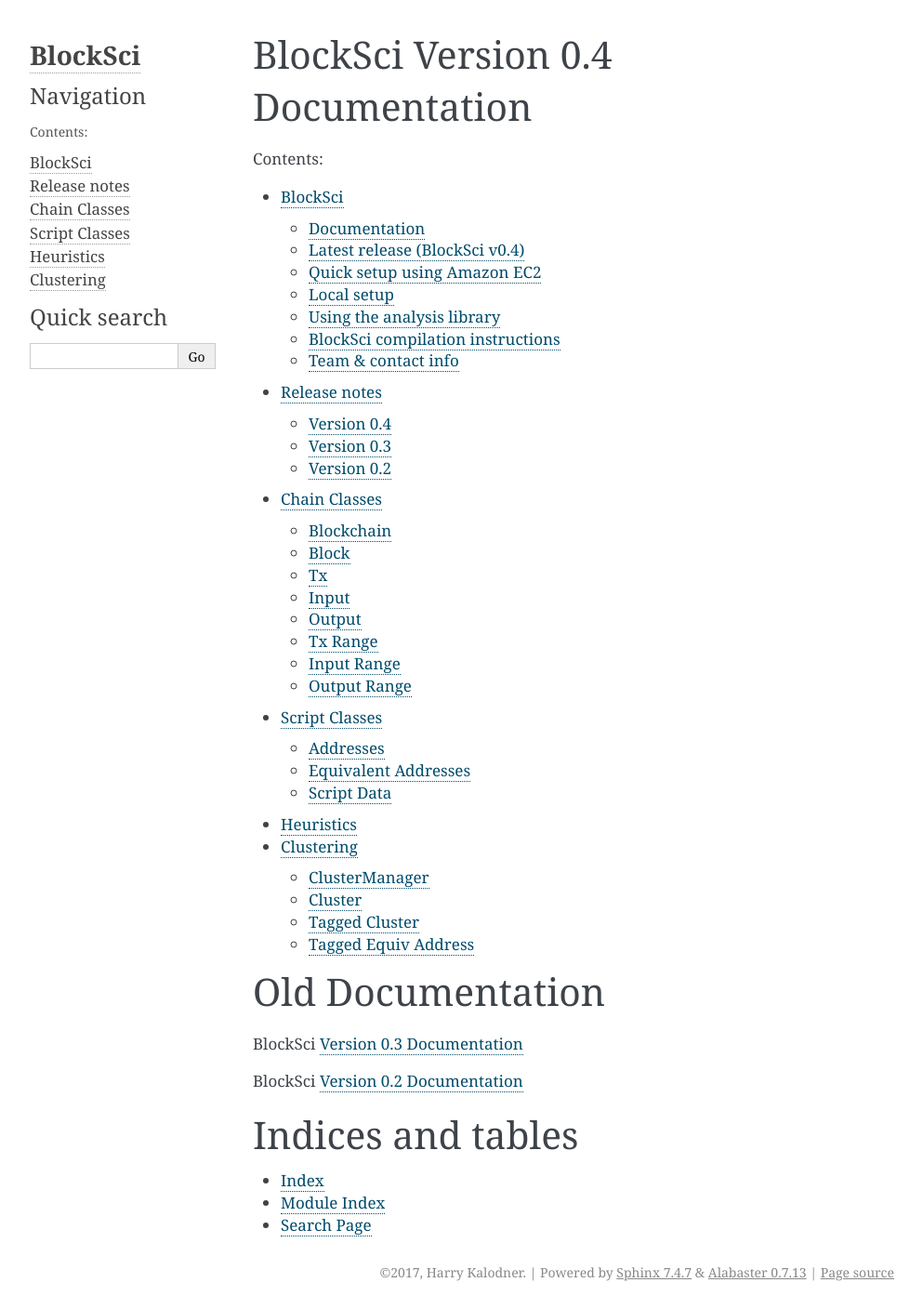
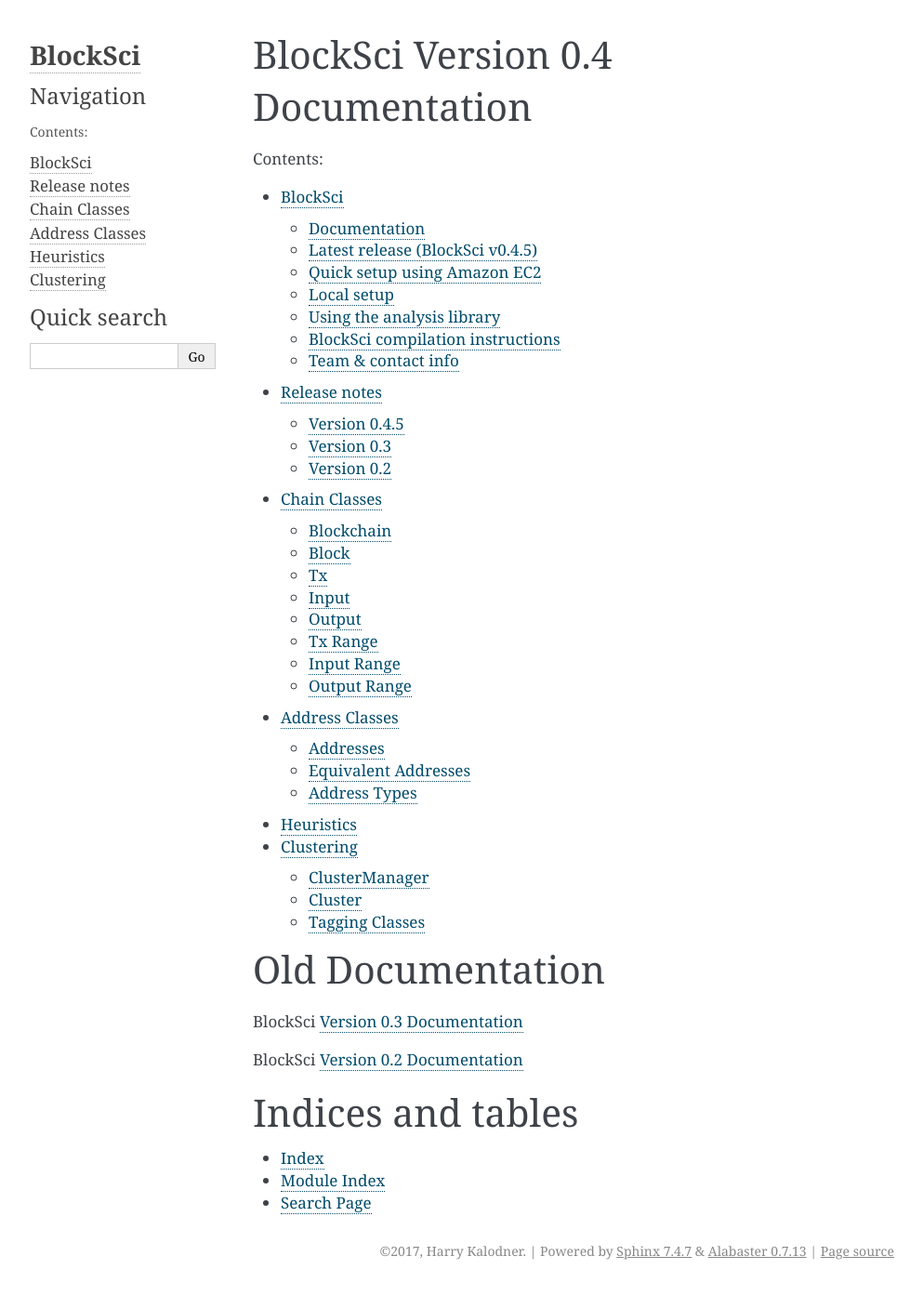
Before and after one commit to citp/BlockSci, a Sphinx documentation site: the page built from docs/index.rst, in a window 1280 px wide. Shown: the whole page at 93% size, without its empty margins (148-1141 px from the left). Built offline with Sphinx 7.4.7, drawn with Linux system fonts in a browser that asks for light colours; after the commit the page ends 1385 px from its top, so only the background shows below that.

Commit message:
Updated documentation, changelog, and readme

```diff
--- a/README.rst
+++ b/README.rst
@@ -17,12 +17,12 @@
 
 For installation instructions, see below. More detailed documentation is coming soon. Meanwhile, feel free to contact us at blocksci@lists.cs.princeton.edu.
 
-Latest release (BlockSci v0.4)
+Latest release (BlockSci v0.4.5)
 ================================
 
-Version 0.4 introduces full bech32 address support, adds segwit size support, and fixes a bug which had been preventing use of continuous incremental blockchain updates. The "Local setup" section contains best practices for setting up automatic blockchain updates. You can read more details about the release in the `release notes`_. We are also releasing new AMI image_ running version 0.4 (explained under "Quick setup" below) as well as updated documentation.
+Version 0.4.5 introduces full bech32 address support, adds segwit size support, fixes a bug which had been preventing use of continuous incremental blockchain updates, and introduces the concept of Equivalent addresses. The "Local setup" section contains best practices for setting up automatic blockchain updates. You can read more details about the release in the `release notes`_. We will be releasing an new AMI for this version shortly. Until you can use an AMI image_ running version 0.4 (explained under "Quick setup" below).
 
-.. _release notes: https://citp.github.io/BlockSci/changelog.html#version-0-4
+.. _release notes: https://citp.github.io/BlockSci/changelog.html#version-0-4-5
 .. _image: https://console.aws.amazon.com/ec2/home?region=us-east-1#launchAmi=ami-a09d66dd
 
 Quick setup using Amazon EC2
--- a/docs/scripts/scripts.rst
+++ b/docs/addresses/addresses.rst
@@ -1,10 +1,10 @@
-Script Classes
+Address Classes
 ====================================
 
 .. toctree::
    :maxdepth: 2
-   :caption: Scripts:
+   :caption: Addresses:
 
    address
    equiv_address
-   script
+   types
--- /dev/null
+++ b/docs/addresses/types.rst
@@ -0,0 +1,7 @@
+Address Types
+====================================
+
+.. autoclass:: blocksci.address_type
+   :members:
+   :inherited-members:
+   :undoc-members:
--- a/docs/clustering/clustering.rst
+++ b/docs/clustering/clustering.rst
@@ -7,5 +7,4 @@
 
    cluster_manager
    cluster
-   tagged_cluster
-   tagged_equiv_address
+   tagging
--- a/docs/clustering/tagged_cluster.rst
+++ /dev/null
@@ -1,5 +0,0 @@
-Tagged Cluster
-====================================
-
-.. autoclass:: blocksci.cluster_python.TaggedCluster
-   :members:
--- a/docs/clustering/tagged_equiv_address.rst
+++ /dev/null
@@ -1,5 +0,0 @@
-Tagged Equiv Address
-====================================
-
-.. autoclass:: blocksci.cluster_python.TaggedEquivAddress
-   :members:
--- /dev/null
+++ b/docs/clustering/tagging.rst
@@ -0,0 +1,14 @@
+Tagging Classes
+~~~~~~~~~~~~~~~~~~~
+
+Tagged Cluster
+====================================
+
+.. autoclass:: blocksci.cluster_python.TaggedCluster
+   :members:
+
+Tagged Address
+====================================
+
+.. autoclass:: blocksci.cluster_python.TaggedAddress
+   :members:
--- a/docs/index.rst
+++ b/docs/index.rst
@@ -16,7 +16,7 @@
 
    chain/chain
 
-   scripts/scripts
+   addresses/addresses
 
    heuristics/heuristics
 
```
Also changed, not shown: CHANGELOG.rst (+15 -7 lines), docs/addresses/address.rst (added, +69 -0 lines), docs/addresses/equiv_address.rst (added, +24 -0 lines), docs/scripts/address.rst (deleted, +0 -21 lines), docs/scripts/equiv_address.rst (deleted, +0 -24 lines), docs/scripts/script.rst (deleted, +0 -68 lines).
